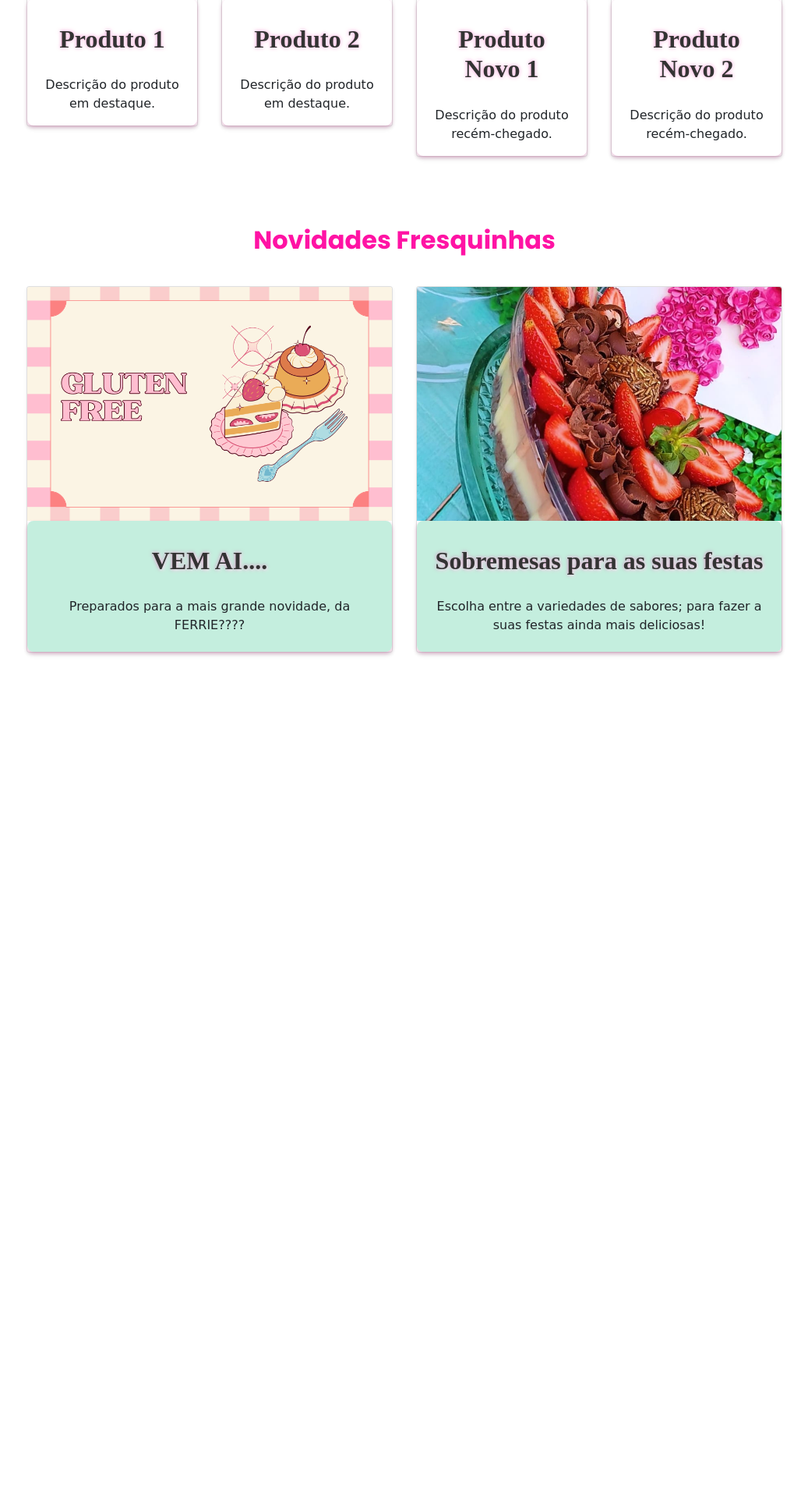
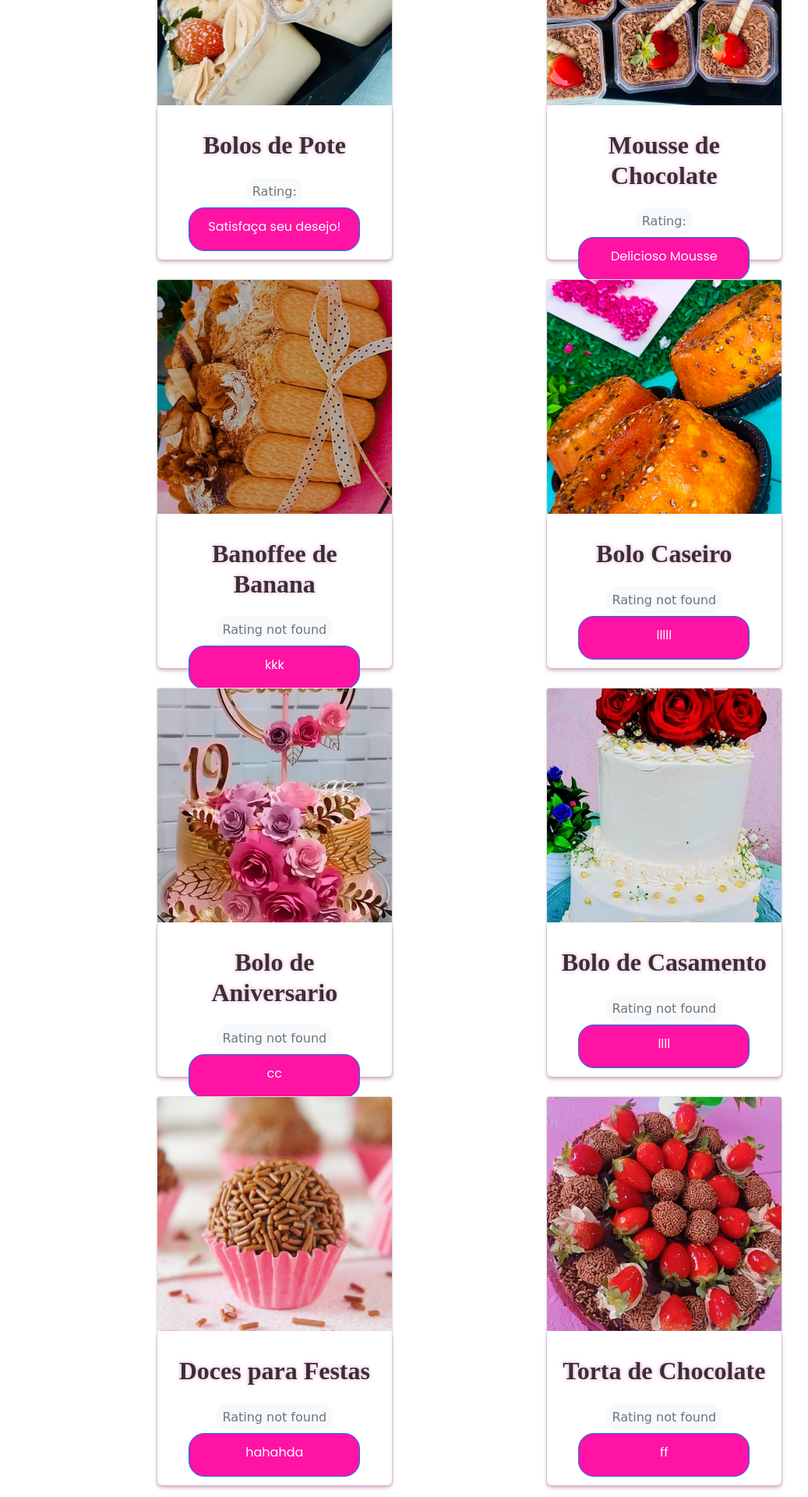
Before and after one commit to miriamdosantos/Ferrie-Bakery, a Django app: template home/templates/home/index.html in a window 1280 px wide. Shown: the part 984-2904 px from the top of the page at 78% size, without its empty margins (121-1158 px from the left). Before the commit the page ends 1825 px from the top, so only its background shows below. Run offline with Django 3.2, Linux system fonts and the light colour scheme; the template is opened without the code that fills it: values that come from a table or form of the project are taken from there, others are empty; data comes from the database, SQL or seed files in the repository; both versions use the stored data as it was after the commit; parts of the project's set-up code (start-up, migrations or seed data) failed here and were passed over; some libraries are stand-ins or nearby versions.

Commit message:
Started product template and implemented best_sellers logic to home template

```diff
--- a/home/templates/home/index.html
+++ b/home/templates/home/index.html
@@ -5,89 +5,87 @@
 {% block content %}
 <main class="container-fluid mt-5">
     <!-- Carrossel de Produtos / Sugestões -->
-  <div id="carouselExample" class="carousel slide " data-ride="carousel">
+    <div id="carouselExample" class="carousel slide" data-ride="carousel">
         <div class="carousel-inner">
             <!-- Slide único (imagem destacada) -->
             <div class="carousel-item active">
                 <img src="/media/mouses.jpeg" class="d-block w-100 zoom-effect" alt="Bolo de Casamento ou Aniversário">
-        <div class="carousel-caption  text-center">
-          <h5 style="font-size: 3rem; color: #fff; text-shadow: 2px 2px 5px rgba(0,0,0,0.7);">Encomende Agora!</h5>
-          <p class="d-none d-lg-block" style="font-size: 1.8rem; color: #fff; text-shadow: 10px 10px 15px rgba(0,0,0,0.7); background-color:#FF70C0; border-radius: 8rem;">Seu bolo de casamento ou aniversário personalizado para um dia especial.</p>
-          <a href="#product1" class="btn btn-danger btn-lg btn-action" style="box-shadow: 0px 4px 50px rgba(255,0,0,0.7); ">Peça Já</a>
+                <div class="carousel-caption text-center">
+                    <h5 style="font-size: 3rem; color: #fff; text-shadow: 2px 2px 5px rgba(0,0,0,0.7);">
+                        Encomende Agora!
+                    </h5>
+                    <p class="d-none d-lg-block" style="font-size: 1.8rem; color: #fff;
+                        text-shadow: 10px 10px 15px rgba(0,0,0,0.7); background-color:#FF70C0; border-radius: 8rem;">
+                        Seu bolo de casamento ou aniversário personalizado para um dia especial.
+                    </p>
+                    <a href="#product1" class="btn btn-danger btn-lg btn-action"
+                        style="box-shadow: 0px 4px 50px rgba(255,0,0,0.7);">Peça Já</a>
                 </div>
             </div>
         </div>
         <!-- Controle de Navegação -->
         <!-- Sem navegação pois agora temos apenas uma imagem -->
     </div>
+
+    <!-- Seção de Best Sellers -->
     <section class="featured-sections mt-5">
         <div class="container">
             <div class="row">
                 <!-- Best Sellers -->
-        <div class="col-md-6">
-          <h2 class="text-center font-weight-bold mb-4" style="color: #FF13A4;">{% trans "Best Sellers" %}</h2>
+                <div class="col-12">
+                    <h2 class="text-center font-weight-bold mb-4" style="color: #FF13A4;">
+                        {% trans "Best Sellers" %}
+                    </h2>
                     <div class="row">
-            <div class="col-md-6 mb-4">
-              <div class="card shadow-sm">
-                <img src="/media/best_seller1.jpg"  alt="Best Seller 1">
+                        {% for product in best_sellers %}
+                        <div class="col-md-4 mb-4 offset-md-2">
+                            <div class="card shadow-sm" style="height: 500px;">
+                                <img src="{{ product.image.url }}" class="card-img-top" alt="{{ product.name }}">
                                 <div class="card-body">
-                  <h5 class="card-title">Produto 1</h5>
-                  <p class="card-text">Descrição do produto em destaque.</p>
+                                    <h5 class="card-title">{{ product.name }}</h5>
+                                    <!-- Representação do Rating -->
+                                    <div class="mb-2">
+                                        {% if product.rating %}
+                                            <span class="fw-bold text-muted bg-light p-2 rounded-pill">Rating:</span>
+                                            {% for i in stars_range %}
+                                                {% if i <= product.rating %}
+                                                    <span class="text-warning">&#9733;</span> <!-- Estrela cheia -->
+                                                {% else %}
+                                                    <span class="text-muted">&#9733;</span> <!-- Estrela vazia -->
+                                                {% endif %}
+                                            {% endfor %}
+                                        {% else %}
+                                            <span class="fw-bold text-muted bg-light p-2 rounded-pill">Rating not found</span>
+                                        {% endif %}
+                                    </div>
+                                    <a href="#" class="btn btn-primary btn-small product-btn product-btn-small">
+                                        {{ product.description|truncatewords:15 }}
+                                    </a>
                                 </div>
                             </div>
                         </div>
-            <div class="col-md-6 mb-4">
-              <div class="card shadow-sm">
-                <img src="/media/best_seller2.jpg"  alt="Best Seller 2">
-                <div class="card-body">
-                  <h5 class="card-title">Produto 2</h5>
-                  <p class="card-text">Descrição do produto em destaque.</p>
-                </div>
-              </div>
-            </div>
-          </div>
-        </div>
-
-        <!-- New Arrivals -->
-        <div class="col-md-6">
-          <h2 class="text-center font-weight-bold mb-4" style="color: #FF13A4;">{% trans "New Arrivals" %}</h2>
-          <div class="row">
-            <div class="col-md-6 mb-4">
-              <div class="card shadow-sm">
-                <img src="/media/new_arrival1.jpg"  alt="New Arrival 1">
-                <div class="card-body">
-                  <h5 class="card-title">Produto Novo 1</h5>
-                  <p class="card-text">Descrição do produto recém-chegado.</p>
-                </div>
-              </div>
-            </div>
-            <div class="col-md-6 mb-4">
-              <div class="card shadow-sm">
-                <img src="/media/new_arrival2.jpg" alt="New Arrival 2">
-                <div class="card-body">
-                  <h5 class="card-title">Produto Novo 2</h5>
-                  <p class="card-text">Descrição do produto recém-chegado.</p>
-                </div>
-              </div>
-            </div>
+                        {% endfor %}
                     </div>
                 </div>
             </div>
         </div>
     </section>
 
+    <!-- Seção de Novidades Fresquinhas -->
     <section class="store-updates mt-5">
         <div class="container">
-      <h2 class="text-center font-weight-bold mb-4" style="color: #FF13A4;">{% trans "Novidades Fresquinhas" %}</h2>
+            <h2 class="text-center font-weight-bold mb-4" style="color: #FF13A4;">
+                {% trans "Novidades Fresquinhas" %}
+            </h2>
             <div class="row">
                 {% for update in stores_updates %}
                 <div class="col-md-6 mb-4">
-            <div class="card shadow-sm" style="min-height: 470px; " >
+                    <div class="card shadow-sm" style="min-height: 470px;">
                         {% if update.image %}
                         <img src="{{ update.image.url }}" class="card-img-top update-image" alt="{{ update.title }}">
                         {% endif %}
                         <div class="card-body" style="background-color: #a8e6cfac;">
-                <h5 class="card-title ">{{ update.title }}</h5>
+                            <h5 class="card-title">{{ update.title }}</h5>
                             <p class="card-text">{{ update.description|truncatewords:20 }}</p>
                         </div>
                     </div>
@@ -98,6 +96,5 @@
             </div>
         </div>
     </section>
-
 </main>
 {% endblock %}
--- a/products/models.py
+++ b/products/models.py
@@ -1,5 +1,7 @@
 from django.db import models
+from django.core.validators import MinValueValidator, MaxValueValidator
 from django.utils.translation import gettext_lazy as _
+
 
 class Category(models.Model):
     name = models.CharField(max_length=254)
@@ -35,13 +37,32 @@ class Product(models.Model):
         choices=PRICE_UNIT_CHOICES,
         default="unit"
     )
-    rating = models.DecimalField(max_digits=6, decimal_places=2, null=True, blank=True)
+    rating = models.IntegerField(
+        null=True,
+        blank=True,
+        default=0,
+        validators=[
+            MinValueValidator(0),  # Rating mínimo
+            MaxValueValidator(5),  # Rating máximo
+        ]
+    )
     image_url = models.URLField(max_length=1024, null=True, blank=True)
     is_best_seller = models.BooleanField(default=False)
     image = models.ImageField(null=True, blank=True)
-
     def __str__(self):
         return self.name
+
+    class Meta:
+        ordering = ['-rating', 'name']
+
+    def get_rating_stars(self):
+        full_stars = int(self.rating)  # Estrelas completas
+        half_star = 1 if self.rating % 1 >= 0.5 else 0  # Estrela pela metade
+        empty_stars = 5 - full_stars - half_star  # Estrelas vazias
+
+        return full_stars, half_star, empty_stars
+
+
 
     def calculate_total_price(self, quantity):
         if self.price_unit == "unit":
--- a/products/views.py
+++ b/products/views.py
@@ -10,6 +10,8 @@ def all_products(request):
 
     context = {
         'products': products,
+        'stars_range': range(1, 6),
     }
 
+
     return render(request, 'products/products.html', context)
--- a/static/css/base.css
+++ b/static/css/base.css
@@ -261,6 +261,41 @@ header i{
                  0 0 5px rgba(255, 19, 164, 0.5);
 }
 
+.product-card {
+  border-radius: 12px;
+  overflow: hidden;
+  transition: transform 0.3s ease, box-shadow 0.3s ease;
+}
+
+.product-card:hover {
+  transform: scale(1.02);
+  box-shadow: 0 10px 20px rgba(0, 0, 0, 0.2);
+}
+
+.product-image img {
+  box-shadow: 5px 5px 15px var(--secondary-color);
+  border-radius: 50px;
+  height: 320px; /* Imagem maior para mais destaque */
+  object-fit:contain;
+  width: 100%; /* Garante que a imagem ocupe toda a largura */
+}
+
+.product-btn{
+  background-color: var(--primary-color);
+  border-radius: 20px;
+}
+
+.product-btn-small{
+  min-width:220px ;
+  padding-top: 12px;
+  height: 3.5rem;
+}
+.product-btn:hover {
+  background-color: #FF70C0;
+}
+
+
+
 /* Definição da animação */
 @keyframes flash {
     0%, 100% {
```
Also changed, not shown: home/views.py (+16 -5 lines), products/templates/products/products.html (+63 -0 lines), db.sqlite3, media/04df99a5-41c7-4ef1-8a0f-3d1788c413cc.jpg (added), media/79e082b9-799e-4a20-8c7e-ce24ebd96760.jpg (added), media/DSC00951.webp (added), media/WhatsApp_Image_2024-11-21_at_12.42.30_AM_1_9BjLDNS.jpeg (added), media/WhatsApp_Image_2024-11-21_at_12.45.02_AM.jpeg (added), media/WhatsApp_Image_2024-11-21_at_12.45.47_AM_1.jpeg (added), media/WhatsApp_Image_2024-11-21_at_12.46.47_AM.jpeg (added), media/WhatsApp_Image_2024-11-21_at_12.51.05_AM.jpeg (added), media/WhatsApp_Image_2024-11-21_at_12.51.05_AM_3.jpeg (added), media/WhatsApp_Image_2024-11-21_at_12.51.09_AM_1.jpeg (added), media/markup_1000048864.png (added), 2 more files. Lines whose indentation alone changed are shown as unchanged.
